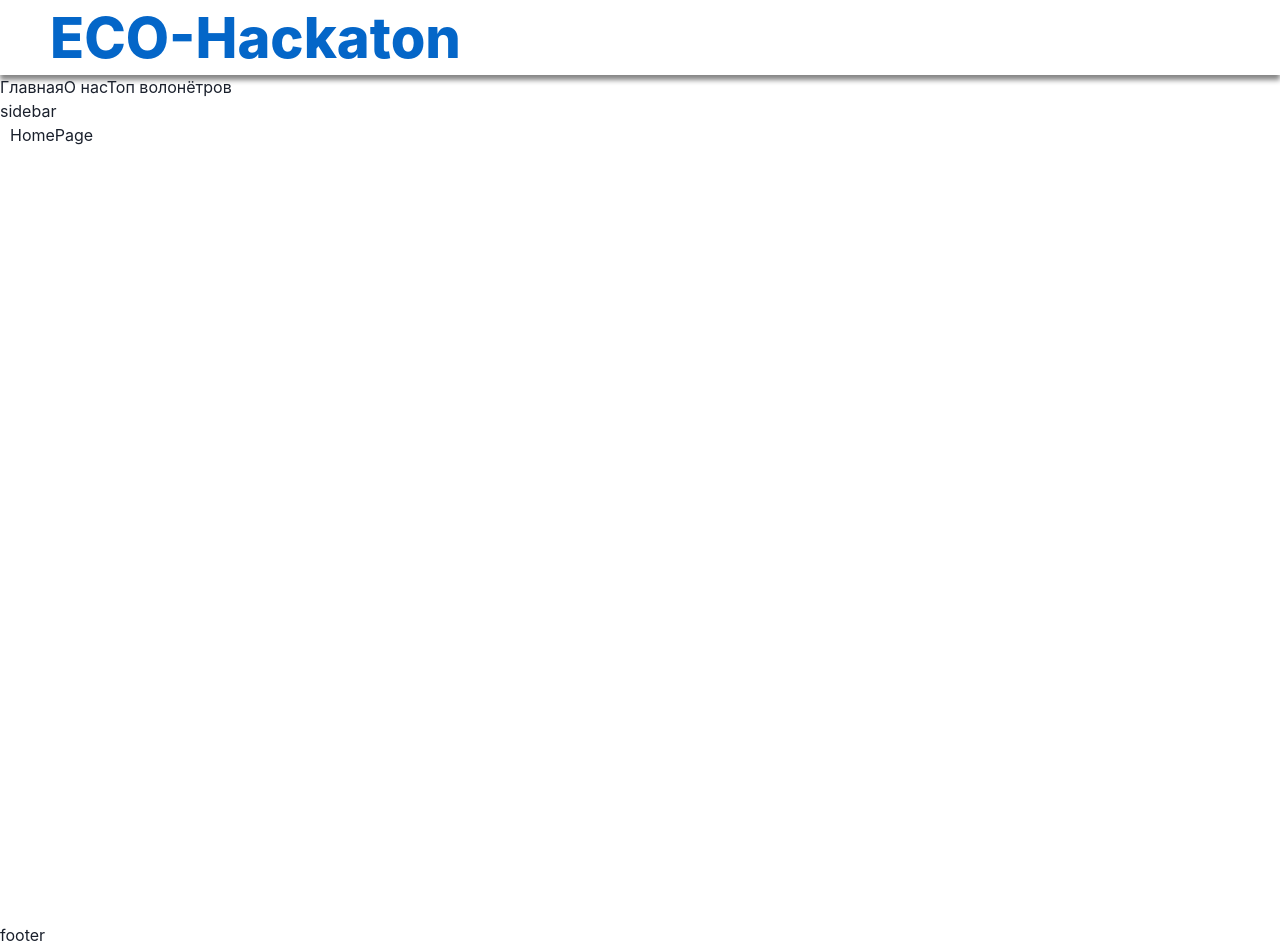
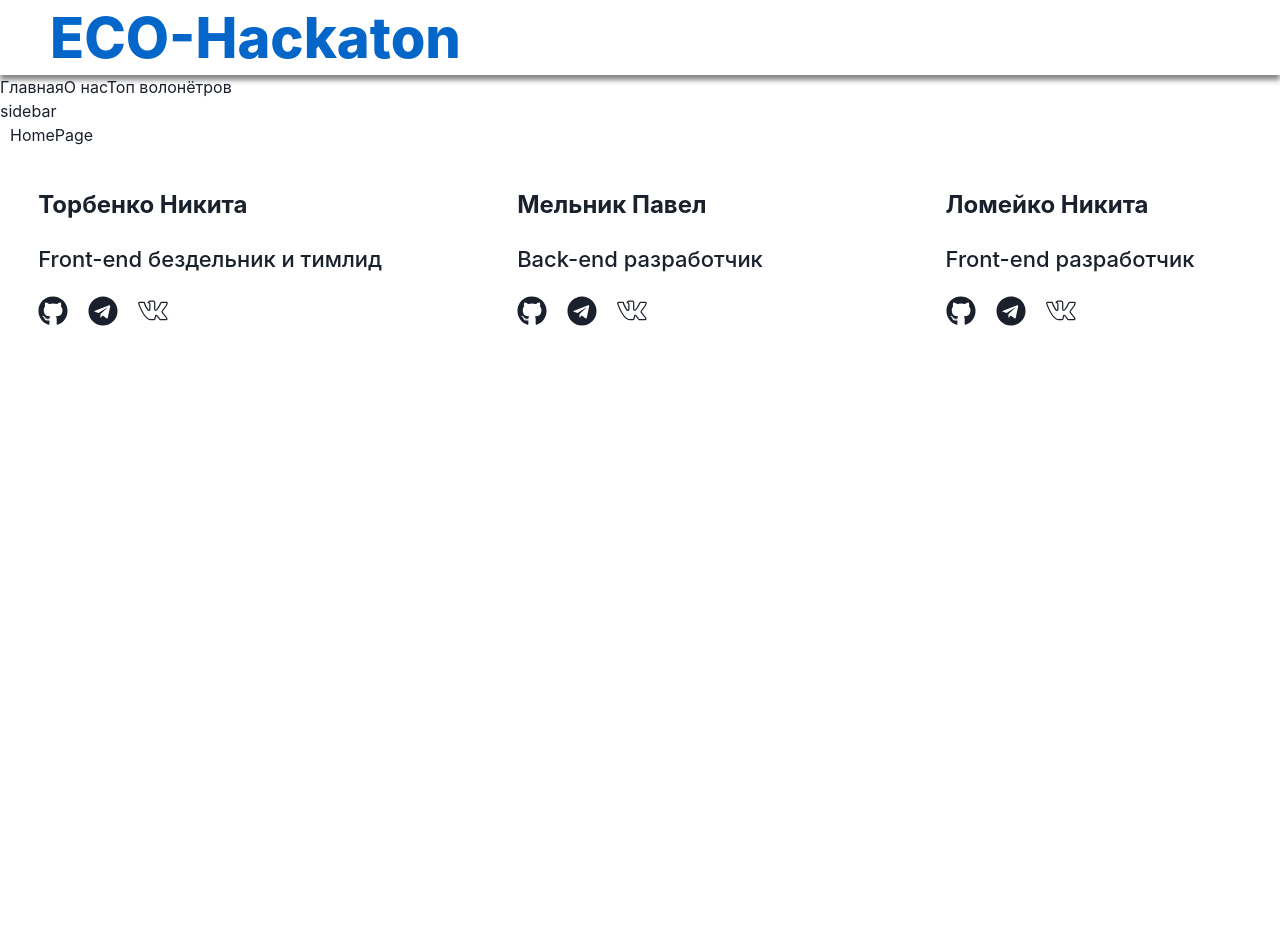
Before and after one commit to NikitaTorbenko/eco_hackathon, a React (Vite) app: page / in a window 1280 px wide. After the commit the page ends 800 px from the top, so only its background shows below. Built offline with nearby package versions, Linux system fonts and the light colour scheme.

Commit message:
feat: footer

```diff
--- a/package.json
+++ b/package.json
@@ -17,6 +17,7 @@
     "framer-motion": "^11.0.3",
     "react": "^18.2.0",
     "react-dom": "^18.2.0",
+    "react-icons": "^5.0.1",
     "react-redux": "^9.1.0",
     "react-router-dom": "^6.22.0"
   },
--- a/src/app/styles/index.css
+++ b/src/app/styles/index.css
@@ -1,10 +1,9 @@
 @import "./normalize.css";
 @import "vars.css";
 
-.app{
-    overflow-y: hidden;
-    overflow-x: hidden;
-    position: relative;
+.app {
+  overflow-x: hidden;
+  position: relative;
 }
 
 /* .app::-webkit-scrollbar {
--- a/src/app/styles/normalize.css
+++ b/src/app/styles/normalize.css
@@ -1,17 +1,27 @@
-*{
+* {
   box-sizing: border-box;
   margin: 0;
   padding: 0;
 }
 
-body{
-    height: 100vh;
+body {
   width: 100%;
   font-family: Arial, Helvetica, sans-serif;
-    overflow: hidden;
 }
 
-h1,h2,h3,h4,h5,h6{
+h1,
+h2,
+h3,
+h4,
+h5,
+h6 {
   margin: 0;
   padding: 0;
 }
+
+.container {
+  width: 100%;
+  max-width: 1460px;
+  margin: 0 auto;
+  padding: 0 10px;
+}
--- a/src/widgets/layout/Layout.module.scss
+++ b/src/widgets/layout/Layout.module.scss
@@ -1,9 +1,7 @@
-.container{
-    width: 100%;
-    max-width: 1460px;
-    margin: 0 auto;
-    padding: 0 10px;
-    height: 100vh;
-
-    background-color: #FFFFFF;
+.container {
+  width: 100%;
+  max-width: 1460px;
+  margin: 0 auto;
+  padding: 0 10px;
+  background-color: #ffffff;
 }
--- a/src/widgets/layout/footer/Footer.module.scss
+++ b/src/widgets/layout/footer/Footer.module.scss
@@ -0,0 +1,52 @@
+.footer {
+  background-color: var(--primary-bg-color);
+  padding: 40px 0;
+
+  &Container {
+    display: grid;
+    grid-template-columns: repeat(3, 1fr);
+    gap: 30px;
+
+    @media (max-width: 730px) {
+      grid-template-columns: 1fr;
+    }
+  }
+
+  &Item {
+    display: flex;
+    flex-direction: column;
+    gap: 20px;
+    width: fit-content;
+    margin: 0 auto;
+  }
+}
+
+.title {
+  font-size: 24px;
+  font-weight: 700;
+
+  @media (max-width: 970px) {
+    font-size: 20px;
+  }
+}
+
+.subtitle {
+  font-size: 22px;
+  font-weight: 500;
+
+  @media (max-width: 970px) {
+    font-size: 18px;
+    width: 200px;
+  }
+}
+
+.contacts {
+  display: flex;
+  align-items: center;
+  gap: 20px;
+}
+
+.icon {
+  width: 30px;
+  height: 30px;
+}
--- a/src/widgets/layout/footer/Footer.tsx
+++ b/src/widgets/layout/footer/Footer.tsx
@@ -1,10 +1,33 @@
-import style from "./Footer.module.scss"
+import style from "./Footer.module.scss";
+import { FaGithub, FaTelegram } from "react-icons/fa";
+import { SlSocialVkontakte } from "react-icons/sl";
 import { memo } from "react";
+import { Link } from "react-router-dom";
+import { contacts } from "./model";
 
 export const Footer = memo(() => {
-    return(
-        <div className={style.footer}>
-            footer
-        </div>
-    )
-})
+  return (
+    <div className={style.footer}>
+      <div className={`container ${style.footerContainer}`}>
+        {contacts.map((el) => (
+          <div className={style.footerItem}>
+            <h3 className={style.title}>{el.name}</h3>
+            {/* <img src={el.img} alt="" /> */}
+            <h4 className={style.subtitle}>{el.job}</h4>
+            <div className={style.contacts}>
+              <Link to={el.git}>
+                <FaGithub className={style.icon} />
+              </Link>
+              <Link to={el.tg}>
+                <FaTelegram className={style.icon} />
+              </Link>
+              <Link to={el.vk}>
+                <SlSocialVkontakte className={style.icon} />
+              </Link>
+            </div>
+          </div>
+        ))}
+      </div>
+    </div>
+  );
+});
--- /dev/null
+++ b/src/widgets/layout/footer/model/index.ts
@@ -0,0 +1 @@
+export { contacts } from "./links";
--- /dev/null
+++ b/src/widgets/layout/footer/model/links.ts
@@ -0,0 +1,26 @@
+export const contacts = [
+  {
+    name: "Торбенко Никита",
+    img: "",
+    job: "Front-end бездельник и тимлид",
+    git: "https://github.com/NikitaTorbenko",
+    tg: "https://t.me/NikItATorbenko",
+    vk: "https://vk.com/nekit_torb",
+  },
+  {
+    name: "Мельник Павел",
+    img: "",
+    job: "Back-end разработчик",
+    git: "https://github.com/shinyzero0",
+    tg: "https://t.me/ShinyZero0",
+    vk: "https://vk.com/cadadr",
+  },
+  {
+    name: "Ломейко Никита",
+    img: "",
+    job: "Front-end разработчик",
+    git: "https://github.com/lomeiko-dev",
+    tg: "https://t.me/Barsik0_o",
+    vk: "https://vk.com/id390878963",
+  },
+];
```
Also changed, not shown: src/main.tsx (+4 -4 lines), 1 other file (tests, documents, lock files or other folders). Lines whose indentation alone changed are shown as unchanged.
